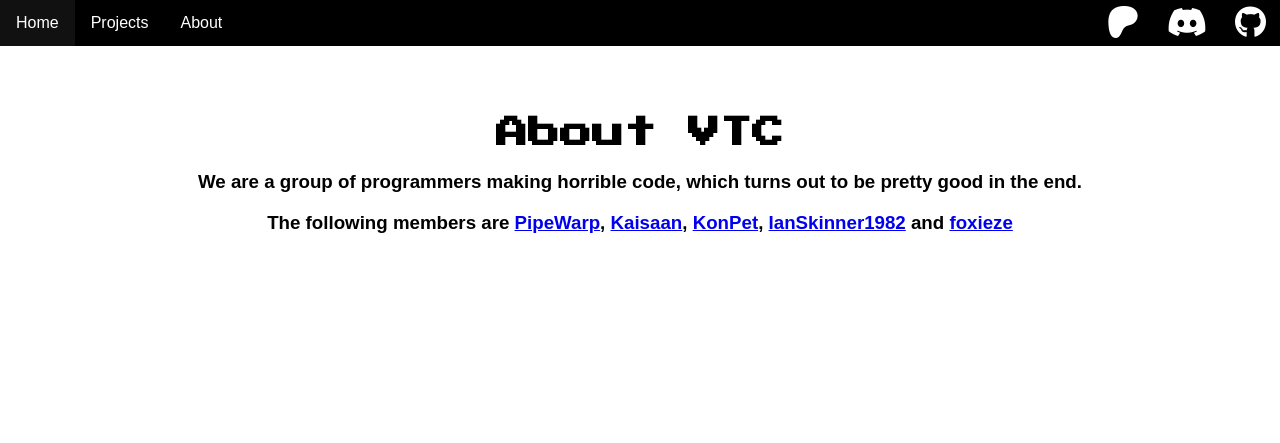
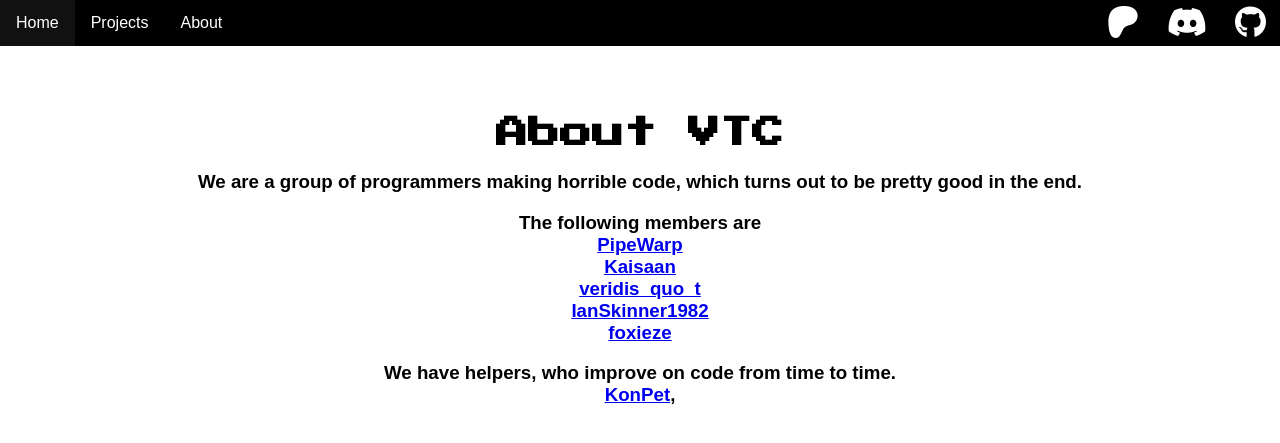
Before and after one commit to Very-Terrible-Code/vtcsite, a Jekyll site: the page built from about/index.html, in a window 1280 px wide. Shown: the top 443 px of the page. Built offline with Jekyll 4.4.1, drawn with Linux system fonts in a browser that asks for light colours; nearby versions of some CDN libraries.

Commit message:
Update index.html

```diff
--- a/about/index.html
+++ b/about/index.html
@@ -9,10 +9,15 @@ layout: default
     </div>
     <div class="t-center" data-aos="fade-up" data-aos-duration="500">
     <h3>We are a group of programmers making horrible code, which turns out to be pretty good in the end.</h3>
-    <h3>The following members are <a target="_blank" href="https://github.com/PipeWarp">PipeWarp</a>,
-        <a target="_blank" href="https://github.com/Kaisaan">Kaisaan</a>,
-        <a target="_blank" href="https://github.com/KonPet">KonPet</a>,
-        <a target="_blank" href="https://github.com/IanSkinner1982">IanSkinner1982</a> and
-        <a target="_blank" href="https://github.com/foxieze">foxieze</a></h3>
+    <h3>The following members are <br> <a target="_blank" href="https://github.com/PipeWarp">PipeWarp</a> <br>
+        <a target="_blank" href="https://github.com/Kaisaan">Kaisaan</a><br>
+        <a target="_blank" href="https://github.com/veridis_quo_t">veridis_quo_t</a><br>
+        <a target="_blank" href="https://github.com/IanSkinner1982">IanSkinner1982</a><br>
+        <a target="_blank" href="https://github.com/foxieze">foxieze</a><br></h3>
+
+    <h3>We have helpers, who improve on code from time to time.<br>
+    <a target="_blank" href="https://github.com/KonPet">KonPet</a>,
     </div>
+
+
 </div>
```
